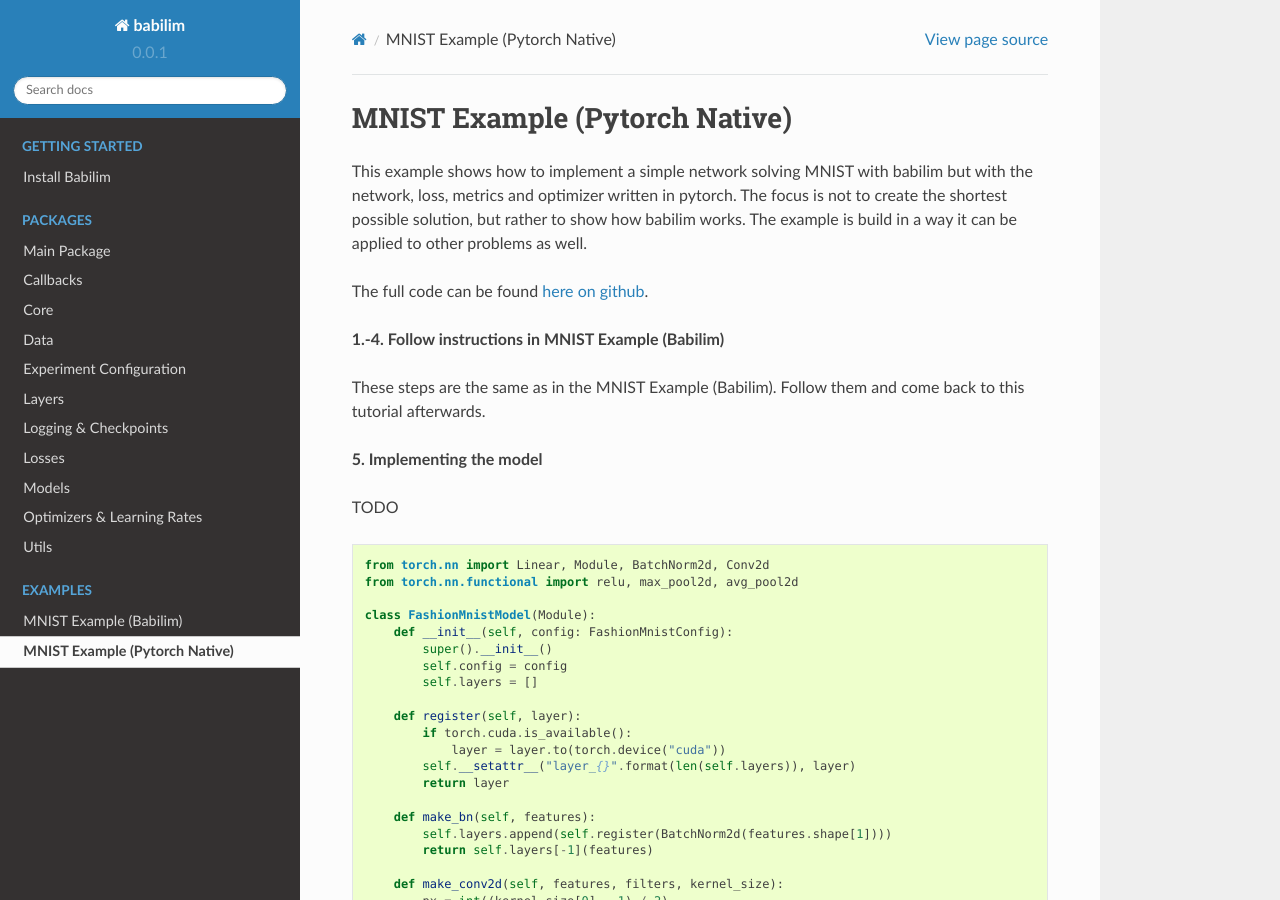
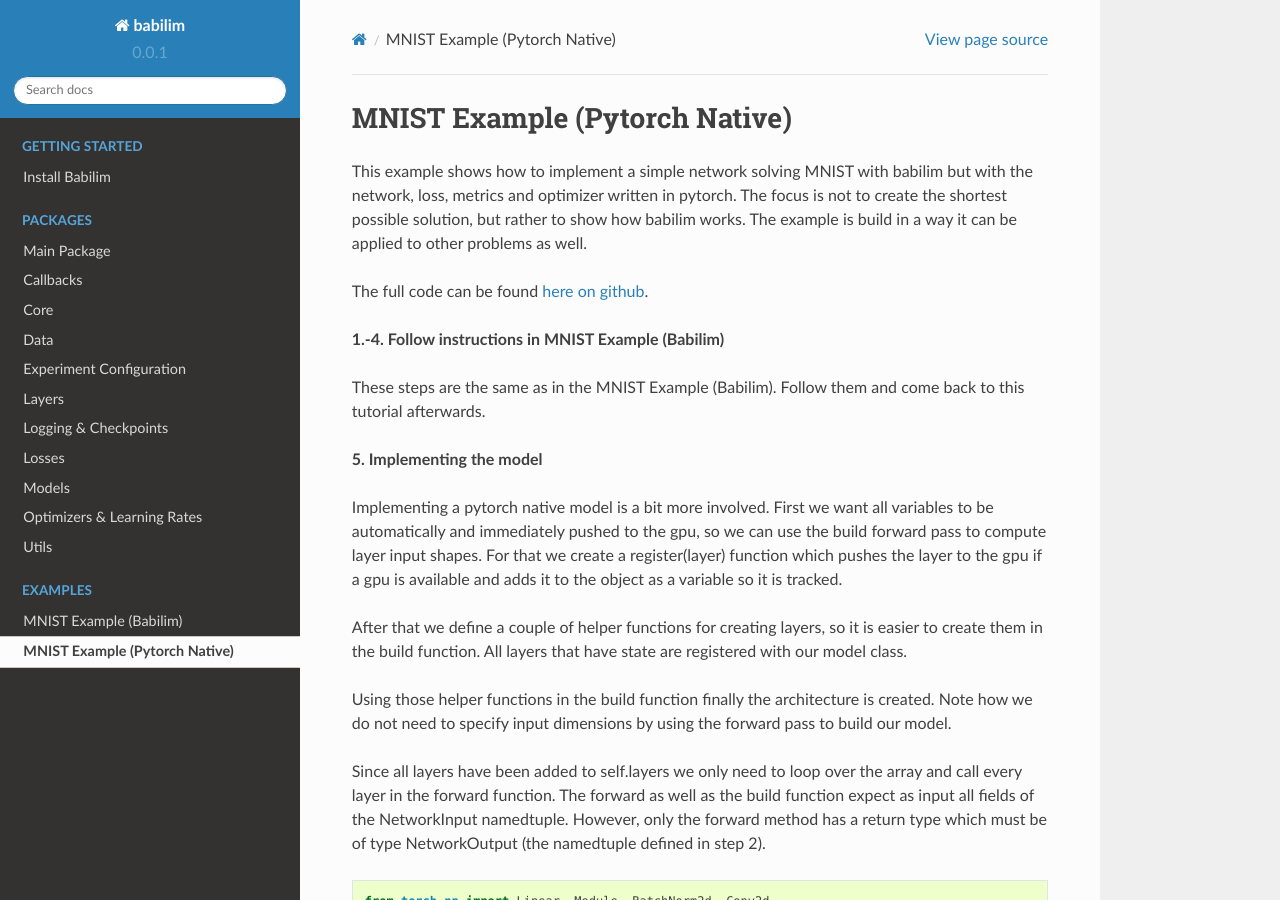
Before and after one commit to penguinmenac3/babilim, a Sphinx documentation site: the page built from docs/source/examples.mnist.pytorch.rst, in a window 1280 px wide and 900 px high. Built offline with Sphinx 7.4.7 and the Read the Docs theme 2.0.0, drawn with Linux system fonts in a browser that asks for light colours; some of the changed text lies outside the part shown.

Commit message:
Finished mnist pytorch example documentation.

```diff
--- a/docs/source/examples.mnist.pytorch.rst
+++ b/docs/source/examples.mnist.pytorch.rst
@@ -14,7 +14,19 @@ Follow them and come back to this tutorial afterwards.
 
 **5. Implementing the model**
 
-TODO
+Implementing a pytorch native model is a bit more involved.
+First we want all variables to be automatically and immediately pushed to the gpu, so we can use the build forward pass to compute layer input shapes.
+For that we create a register(layer) function which pushes the layer to the gpu if a gpu is available and adds it to the object as a variable so it is tracked.
+
+After that we define a couple of helper functions for creating layers, so it is easier to create them in the build function.
+All layers that have state are registered with our model class.
+
+Using those helper functions in the build function finally the architecture is created.
+Note how we do not need to specify input dimensions by using the forward pass to build our model.
+
+Since all layers have been added to self.layers we only need to loop over the array and call every layer in the forward function.
+The forward as well as the build function expect as input all fields of the NetworkInput namedtuple.
+However, only the forward method has a return type which must be of type NetworkOutput (the namedtuple defined in step 2).
 
 .. code-block:: python
 
@@ -147,7 +159,18 @@ However, it does not have a return type and no effect on the optimization.
 
 **7. Training it**
 
-TODO
+Finally we can write code which glues everything together.
+First select the pytorch backend.
+Then, create a configuration and use it to setup the logger module.
+After that you can create your dataset for training and validation by instantiating the class created in step 4.
+
+To train our pytorch model with a pytorch optimizer, loss and metrics, we need to use the native wrappers.
+For the optimizer there is a special NativePytorchOptimizerWrapper, whereas the rest is supported by a generic wrapper.
+Also our model from step 5 can be instantiated as well as the loss and metrics from step 6.
+However, the instances need to be wrapped.
+Finally we select an optimizer (typically SGD is fine) and wrap the optimizer class directly without instantiating.
+This is required, since the pytorch optimizer needs the variables to optimize on creation, but they are not yet created on the gpu, this happens as a first step in the fit method or whenever you call the model.
+
 
 .. code-block:: python
 
```
